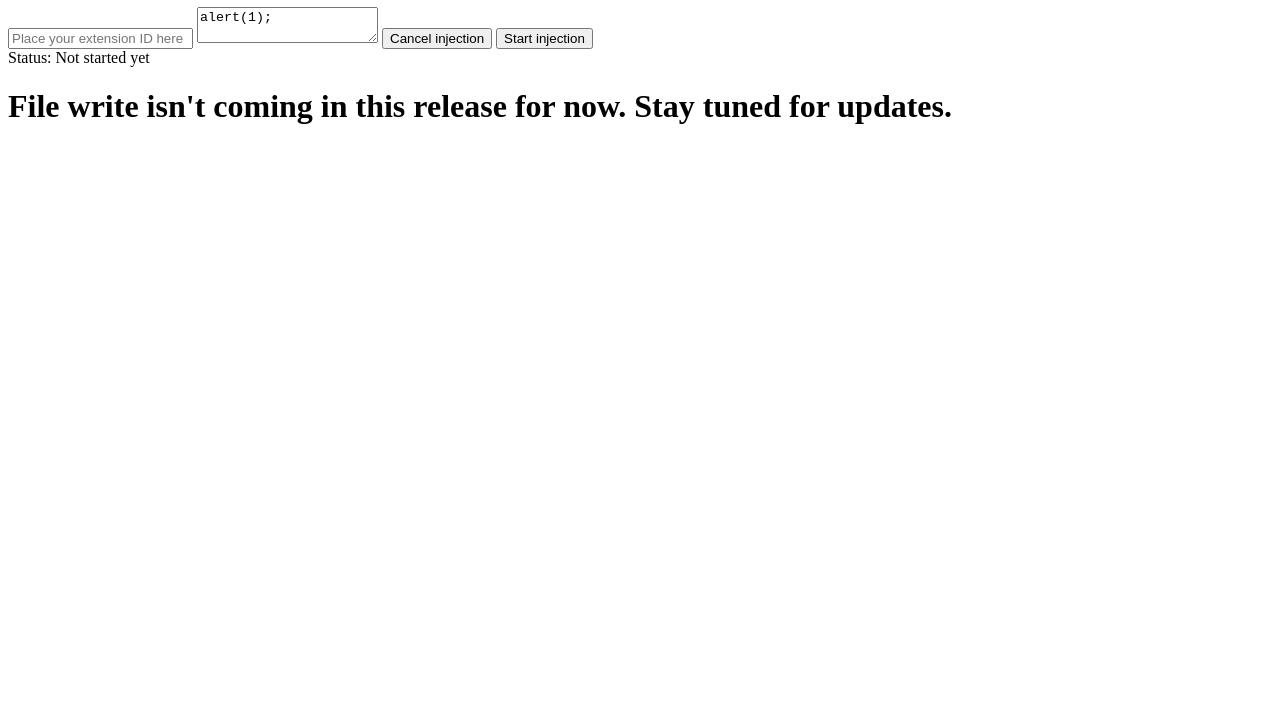
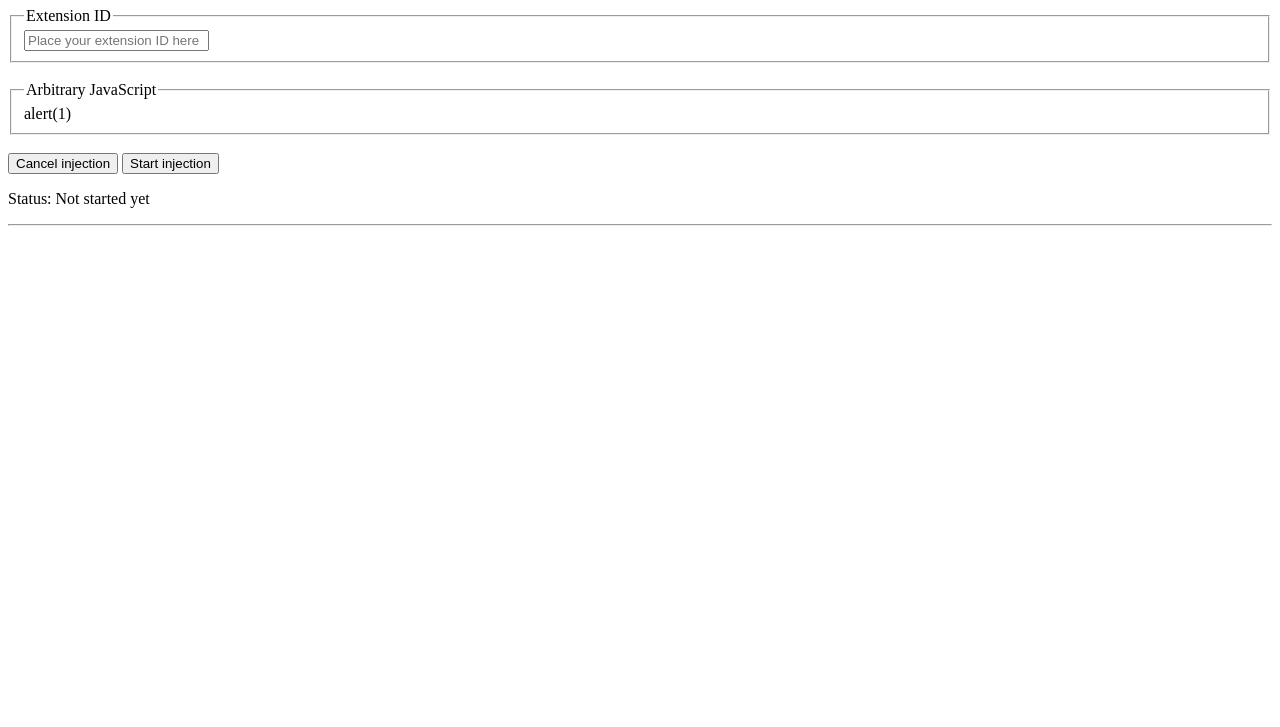
Before and after one commit to NottPeak/skiovox-breakout, a browser extension: page index.html in a window 1280 px wide. Shown: the part 73-800 px from the top of the page. Drawn offline with Linux system fonts and the light colour scheme.

Commit message:
Update index.html

```diff
--- a/index.html
+++ b/index.html
@@ -1,31 +1,40 @@
 <!DOCTYPE html>
 <html lang="en">
   <head>
-    <meta charset="UTF-8">
-    <meta name="viewport" content="width=device-width, initial-scale=1.0">
+    <meta charset="UTF-8" />
+    <meta name="viewport" content="width=device-width, initial-scale=1.0" />
     <title>Document</title>
-    <style>
-
-    </style>
+    <link rel="stylesheet" href="/index.css" />
   </head>
   <body>
-    <div id="breakout">
-        <h1>Extension breakout</h1>
-    <div>
-        <input type="text"  id="extid" placeholder="Place your extension ID here">
-        <textarea id="payload" placeholder="Enter exploit code here">alert(1);</textarea>
+    <div class="container">
+      <div id="breakout" class="parent">
+        <h1>Extension Breakout</h1>
+        <div class="child clean-transition">
+          <fieldset>
+            <legend>Extension ID</legend>
+            <input
+              type="text"
+              maxlength="32"
+              id="extid"
+              placeholder="Place your extension ID here"
+            />
+          </fieldset>
+          <br />
+          <fieldset>
+            <legend>Arbitrary JavaScript</legend>
+            <div class="textarea" contenteditable>alert(1)</div>
+          </fieldset>
+          <br />
+
           <button id="cancelinjection">Cancel injection</button>
           <button id="startinjection">Start injection</button>
-
         </div>
 
-
-    Status: <span id="status">Not started yet</span>
+        <p>Status: <span class="status">Not started yet</span></p>
+        <hr />
       </div>
-    <div id="filewrite">
-        <h1>File write isn't coming in this release for now. Stay tuned for updates.</h1>
     </div>
-    <script src="index.js"></script>
-
+    <script src="script.js"></script>
   </body>
 </html>
```
Lines whose indentation alone changed are shown as unchanged.
